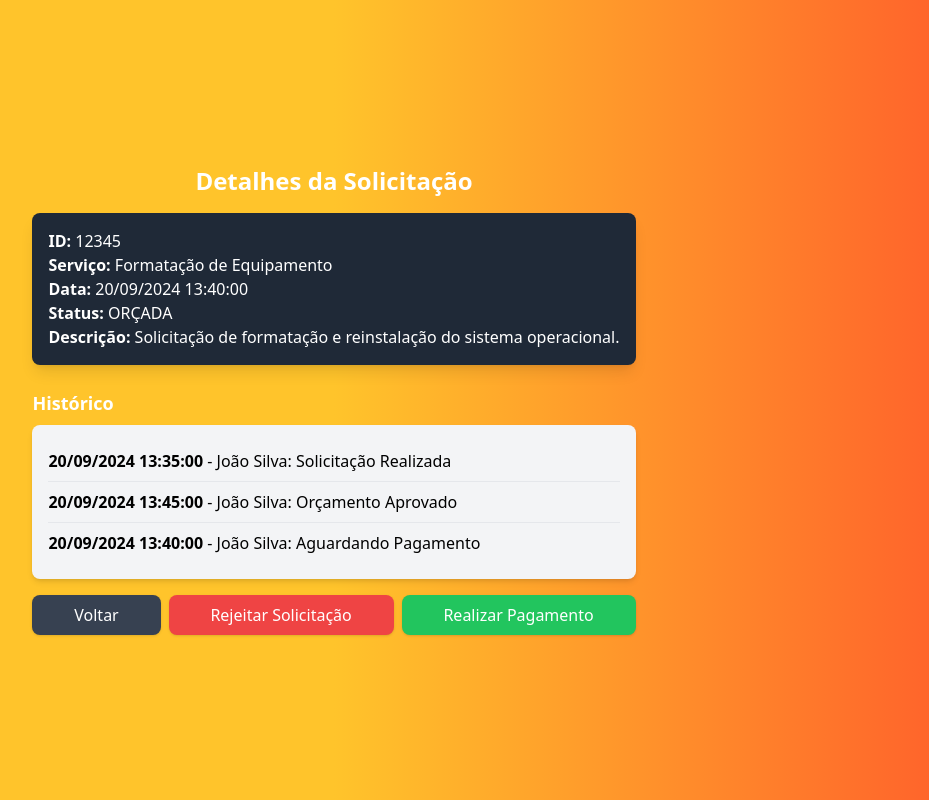
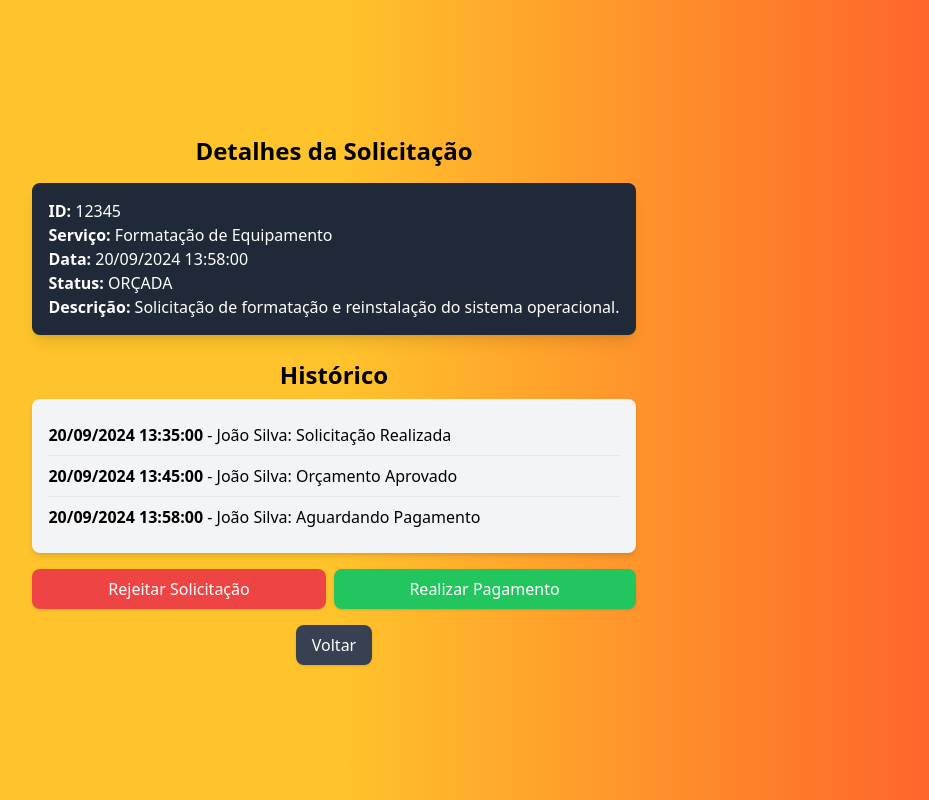
Before and after one commit to PauloBayer/trabalho-web2, an Angular app: page /servico in a window 1280 px wide. Shown: the whole page, without its empty margins (306-1235 px from the left). Built offline with nearby package versions, Linux system fonts and the light colour scheme.

Commit message:
[add] RF008 - Visualizar Servico

```diff
--- a/src/app/pages/visualizar-servico/visualizar-servico.component.html
+++ b/src/app/pages/visualizar-servico/visualizar-servico.component.html
@@ -1,6 +1,6 @@
 <div class="min-h-screen bg-gradient-to-r from-[#FFC42B] via-[#FFC42B] to-[#FF5E2B] flex items-center justify-center">
     <div class="p-4">
-      <h2 class="text-2xl font-bold text-center text-white">Detalhes da Solicitação</h2>
+      <h2 class="text-2xl font-bold text-center text-black">Detalhes da Solicitação</h2>
       <div class="mt-4 bg-gray-800 text-white p-4 rounded-lg shadow-lg">
         <p><strong>ID:</strong> {{ solicitacao.id }}</p>
         <p><strong>Serviço:</strong> {{ solicitacao.servico }}</p>
@@ -9,7 +9,7 @@
         <p><strong>Descrição:</strong> {{ solicitacao.descricao }}</p>
       </div>
 
-      <h3 class="mt-6 text-lg font-semibold text-white">Histórico</h3>
+      <h3 class="mt-6 text-2xl font-bold text-center text-black">Histórico</h3>
       <ul class="mt-2 bg-gray-100 p-4 rounded-lg shadow-md">
         <li *ngFor="let passo of solicitacao.passos" class="py-2 border-b last:border-b-0">
           <p><strong>{{ passo.data | date:'dd/MM/yyyy HH:mm:ss' }}</strong> - {{ passo.funcionario }}: {{ passo.acao }}</p>
@@ -17,7 +17,6 @@
       </ul>
 
       <div class="mt-4 flex space-x-2">
-        <button (click)="voltar()" class="bg-gray-700 hover:bg-gray-800 text-white py-2 px-4 rounded-lg shadow flex-grow">Voltar</button>
         <ng-container *ngIf="solicitacao.status === 'ORÇADA'">
           <button (click)="rejeitarSolicitacao()" class="bg-red-500 hover:bg-red-600 text-white py-2 px-4 rounded-lg shadow flex-grow">Rejeitar Solicitação</button>
           <button (click)="aprovarSolicitacao()" class="bg-green-500 hover:bg-green-600 text-white py-2 px-4 rounded-lg shadow flex-grow">Realizar Pagamento</button>
@@ -31,5 +30,8 @@
           <button (click)="visualizarServico()" class="bg-purple-500 hover:bg-purple-600 text-white py-2 px-4 rounded-lg shadow flex-grow">Visualizar Serviço</button>
         </ng-container>
       </div>
+      <div class="flex justify-center mt-4">
+        <button (click)="voltar()" class="bg-gray-700 hover:bg-gray-800 text-white py-2 px-4 rounded-lg shadow">Voltar</button>
+      </div>
     </div>
-  </div>
+</div>
--- a/src/app/pages/visualizar-servico/visualizar-servico.component.ts
+++ b/src/app/pages/visualizar-servico/visualizar-servico.component.ts
@@ -18,13 +18,13 @@ export class VisualizarServicoComponent implements OnInit {
     this.solicitacao = {
       id: '12345',
       servico: 'Formatação de Equipamento',
-      data: new Date('2024-09-20T13:40:00'),
+      data: new Date('2024-09-20T13:58:00'),
       status: 'ORÇADA',
       descricao: 'Solicitação de formatação e reinstalação do sistema operacional.',
       passos: [
         { data: new Date('2024-09-20T13:35:00'), funcionario: 'João Silva', acao: 'Solicitação Realizada' },
         { data: new Date('2024-09-20T13:45:00'), funcionario: 'João Silva', acao: 'Orçamento Aprovado' },
-        { data: new Date('2024-09-20T13:40:00'), funcionario: 'João Silva', acao: 'Aguardando Pagamento' },
+        { data: new Date('2024-09-20T13:58:00'), funcionario: 'João Silva', acao: 'Aguardando Pagamento' },
       ]
     };
   }
```
